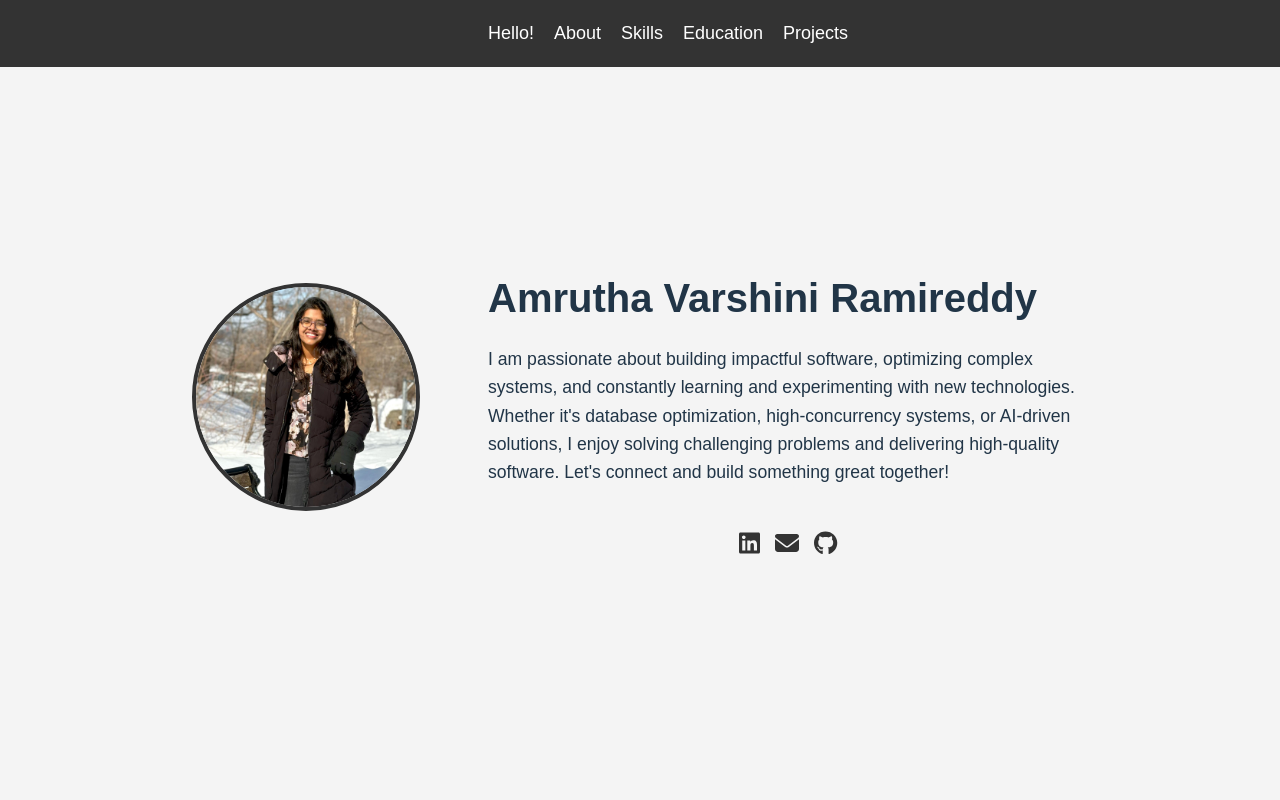
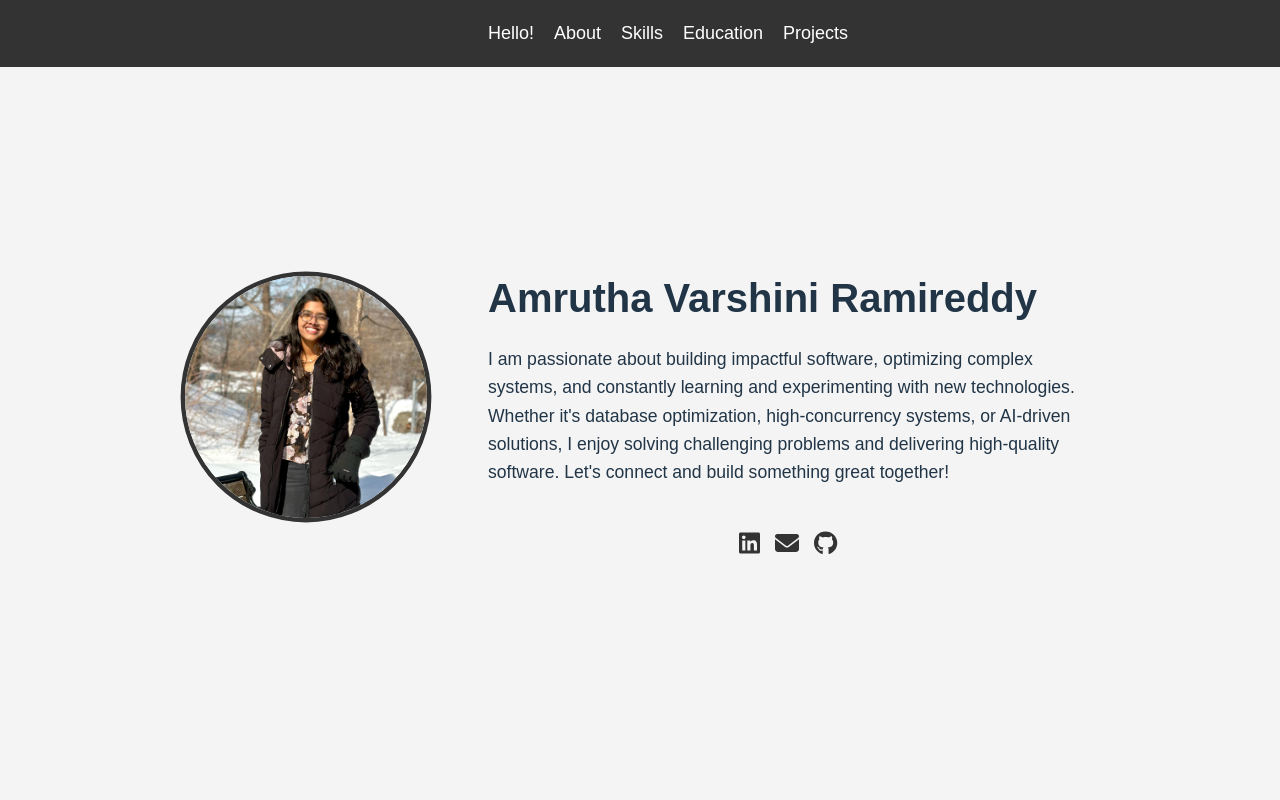
Before and after one commit to Amrutha277/portfolio, a React (Vite) app: page /home in a window 1280 px wide. Shown: the top 800 px of the page. Built offline with nearby package versions, Linux system fonts and the light colour scheme.

Commit message:
pic zoom

```diff
--- a/src/index.css
+++ b/src/index.css
@@ -146,6 +146,9 @@ body {
   object-fit: cover;
   object-position: center 20%;
   border: 0.25rem solid #333; /* 4px -> 0.25rem */
+  transform: scale(1.1);
+  /* Optional: ensure it stays centered in its container */
+  margin: 0 auto;
 }
 
 .home-text {
```
